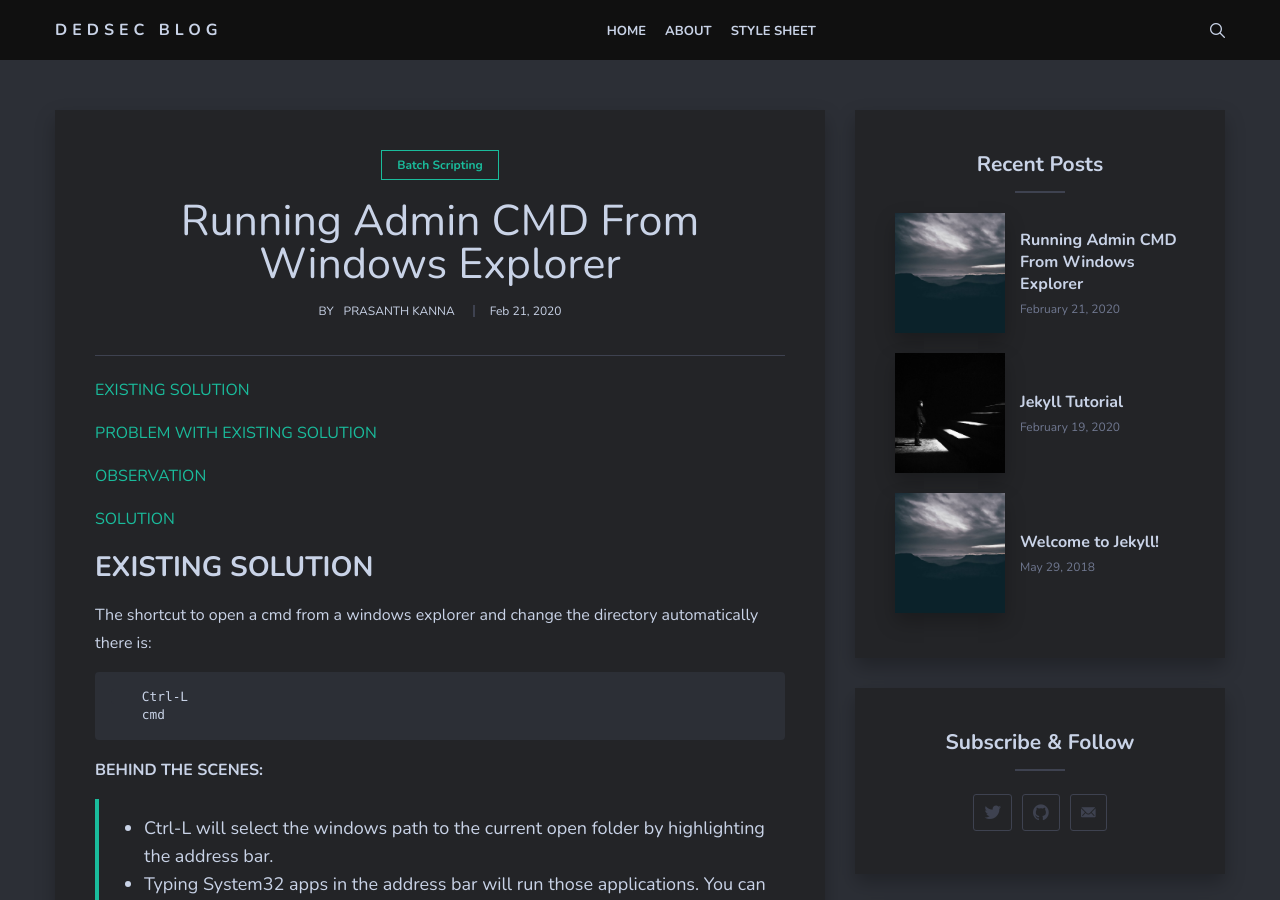
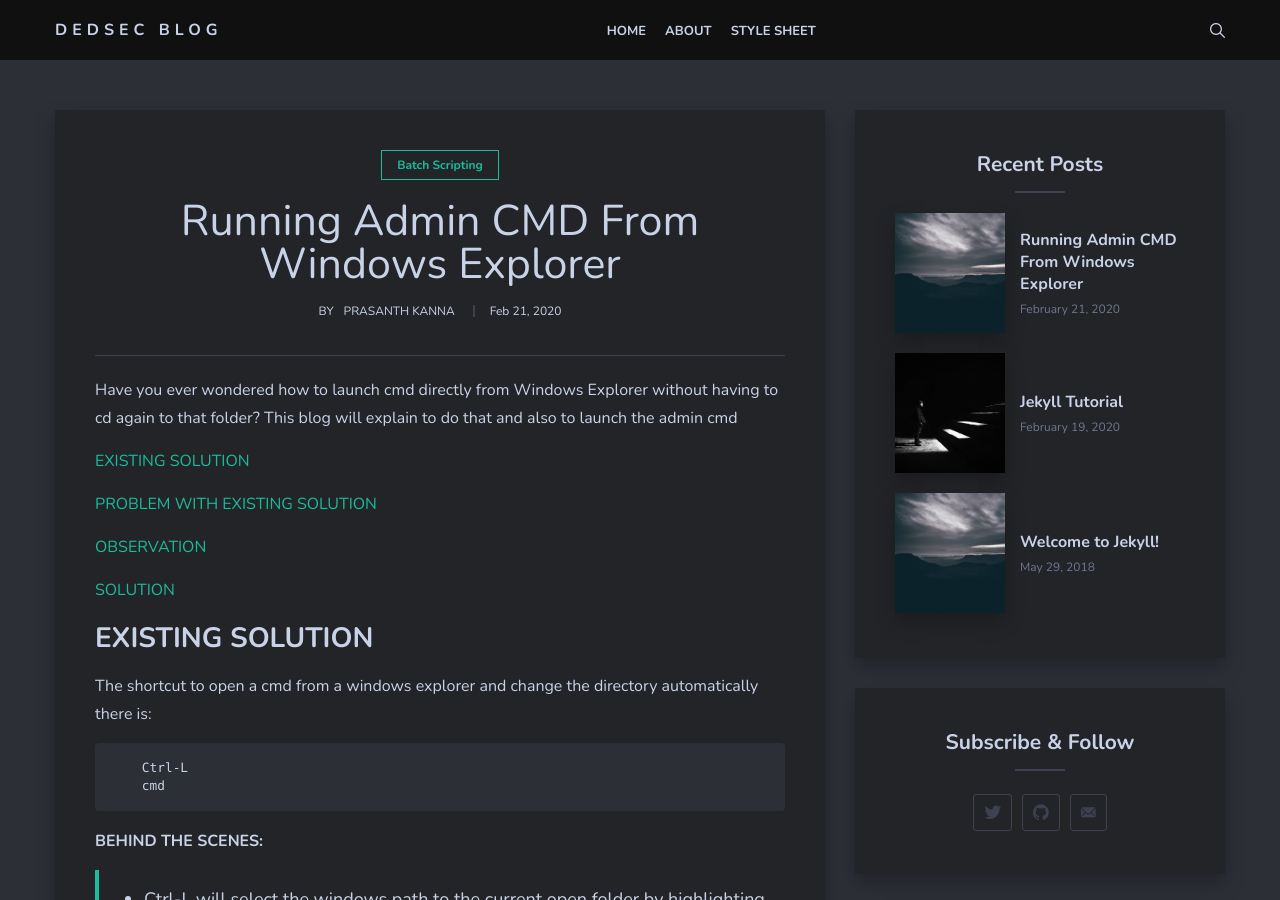
Before and after one commit to Dedsec727/Dedsec727.github.io, a Jekyll site: the page built from _posts/2020-02-21-running-admin-cmd-from-explorer.md, in a window 1280 px wide and 900 px high. Built offline with Jekyll 4.4.1, drawn with Linux system fonts in a browser that asks for light colours; nearby versions of some CDN libraries.

Commit message:
added desc

```diff
--- a/_posts/2020-02-21-running-admin-cmd-from-explorer.md
+++ b/_posts/2020-02-21-running-admin-cmd-from-explorer.md
@@ -7,6 +7,8 @@ tags: [Batch Scripting]
 summary: Have you ever wondered how to launch cmd directly from Windows Explorer without having to cd again to that folder? This blog will explain to do that and also to launch the admin cmd
 image:  11.jpg
 ---
+
+Have you ever wondered how to launch cmd directly from Windows Explorer without having to cd again to that folder? This blog will explain to do that and also to launch the admin cmd
 
 [EXISTING SOLUTION](#existing-solution)
 
```
